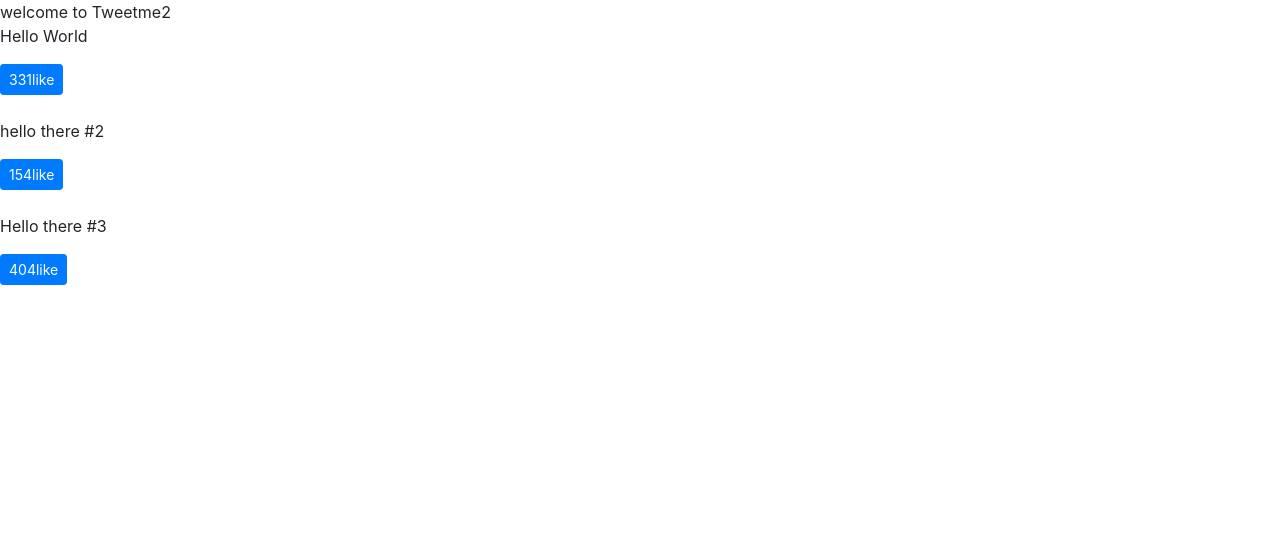
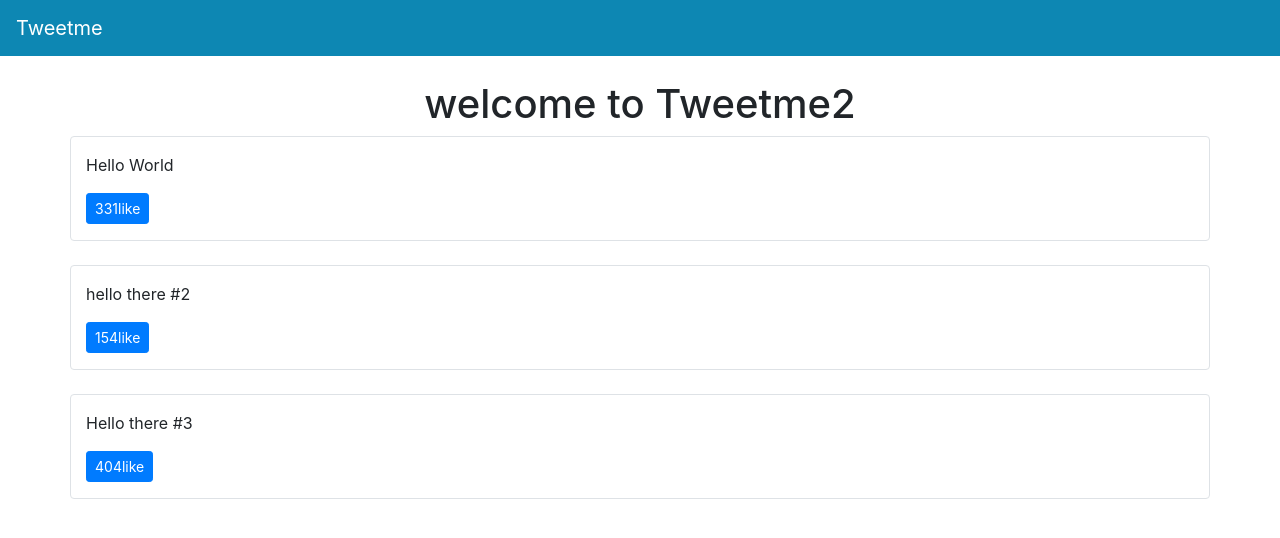
Before and after one commit to shopbito/Tweeter-project, a Django app: page / in a window 1280 px wide. Shown: the top 538 px of the page. Run offline with Django 3.2, Linux system fonts and the light colour scheme; data comes from the database, SQL or seed files in the repository.

Commit message:
21-Rapid implement of Bootstrap

```diff
--- a/templates/base.html
+++ b/templates/base.html
@@ -7,12 +7,19 @@
 
     <!-- Bootstrap CSS -->
     <link rel="stylesheet" href="https://cdn.jsdelivr.net/npm/bootstrap@4.6.2/dist/css/bootstrap.min.css" integrity="sha384-xOolHFLEh07PJGoPkLv1IbcEPTNtaed2xpHsD9ESMhqIYd0nLMwNLD69Npy4HI+N" crossorigin="anonymous">
-
+    <style>
+        .bg-tweetme {
+        background-color: #0d87b3!important;
+        }
+    </style>
     <title>Tweetme 2 {% block head_title %}{% endblock head_title%}</title>
   </head>
   <body>
+    {% include "components/navbar.html"%}
+    <div class='container'>
     {% block content %}
     {% endblock content %}
+    </div>
     <!-- DRY Don't Repeat Yourself -->
 
     <!-- Optional JavaScript; choose one of the two! -->
--- /dev/null
+++ b/templates/components/navbar.html
@@ -0,0 +1,35 @@
+<nav class="navbar navbar-expand-lg navbar-dark bg-tweetme mb-4">
+    <a class="navbar-brand" href="/">Tweetme</a>
+    <button class="navbar-toggler" type="button" data-toggle="collapse" data-target="#navbarSupportedContent" aria-controls="navbarSupportedContent" aria-expanded="false" aria-label="Toggle navigation">
+      <span class="navbar-toggler-icon"></span>
+    </button>
+
+    <div class="collapse navbar-collapse d-none" id="navbarSupportedContent">
+      <ul class="navbar-nav mr-auto d-none">
+        <li class="nav-item active">
+          <a class="nav-link" href="#">Home <span class="sr-only">(current)</span></a>
+        </li>
+        <li class="nav-item">
+          <a class="nav-link" href="#">Link</a>
+        </li>
+        <li class="nav-item dropdown">
+          <a class="nav-link dropdown-toggle" href="#" role="button" data-toggle="dropdown" aria-expanded="false">
+            Dropdown
+          </a>
+          <div class="dropdown-menu">
+            <a class="dropdown-item" href="#">Action</a>
+            <a class="dropdown-item" href="#">Another action</a>
+            <div class="dropdown-divider"></div>
+            <a class="dropdown-item" href="#">Something else here</a>
+          </div>
+        </li>
+        <li class="nav-item">
+          <a class="nav-link disabled">Disabled</a>
+        </li>
+      </ul>
+      <form class="form-inline my-2 my-lg-0 d-none">
+        <input class="form-control mr-sm-2" type="search" placeholder="Search" aria-label="Search">
+        <button class="btn btn-outline-success my-2 my-sm-0" type="submit">Search</button>
+      </form>
+    </div>
+  </nav>
--- a/templates/pages/home.html
+++ b/templates/pages/home.html
@@ -6,9 +6,15 @@ this is amazing!!!!!!
 {% endblock head_title%}
 
 {% block content %}
-welcome to Tweetme2
 
-<div id='tweets'>
+<div class='row text-center'>
+    <div class='col'>
+       <h1>welcome to Tweetme2</h1>
+    </div>
+</div>
+
+
+<div class= 'row' id='tweets'>
     Loading...
 </div>
 
@@ -43,7 +49,7 @@ function LikeBtn(tweet){
 
 function formatTweetElement(tweet) {
 
-    var formattedTweet = "<div class='mb-4 tweet' id='tweet-" + tweet.id
+    var formattedTweet = "<div class='col-12 co-md-10 mx-auto  border rounded py-3 mb-4 tweet' id='tweet-" + tweet.id
     +"'><p>" + tweet.content +
         "</p><div class= 'btn-group'>"+ LikeBtn(tweet) +
 
```
Also changed, not shown: templates/components/footer.html (added).
